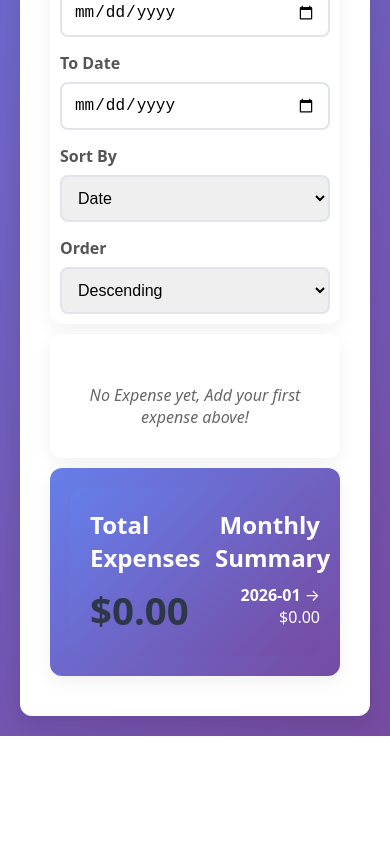
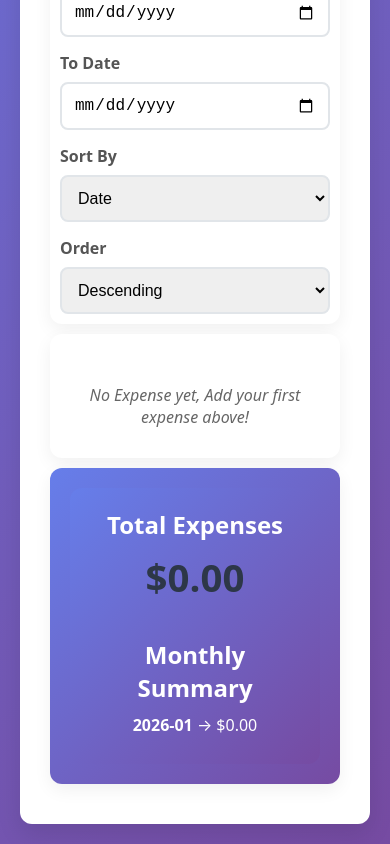
Before and after one commit to singhpreet86/react-essentials-assignment, a React (Create React App) app: page / in a window 390 px wide. Shown: the part 887-1731 px from the top of the page. Before the commit the page ends 1623 px from the top, so only its background shows below. Built offline with nearby package versions, Linux system fonts and the light colour scheme.

Commit message:
Update index.css

```diff
--- a/src/index.css
+++ b/src/index.css
@@ -213,6 +213,19 @@ width: 50%;
   button {
     width: 100%;
   }
+  .total-section {
+    flex-direction: column;
+    align-items: center;
+    text-align: center;
+  }
+  .monthly-summary {
+    text-align: center;
+    width: 100%;
+    margin-top: 15px;
+  }
+  .total-expences {
+    width: 100%;
+  }
 }
 
 .modal-overlay{
```
